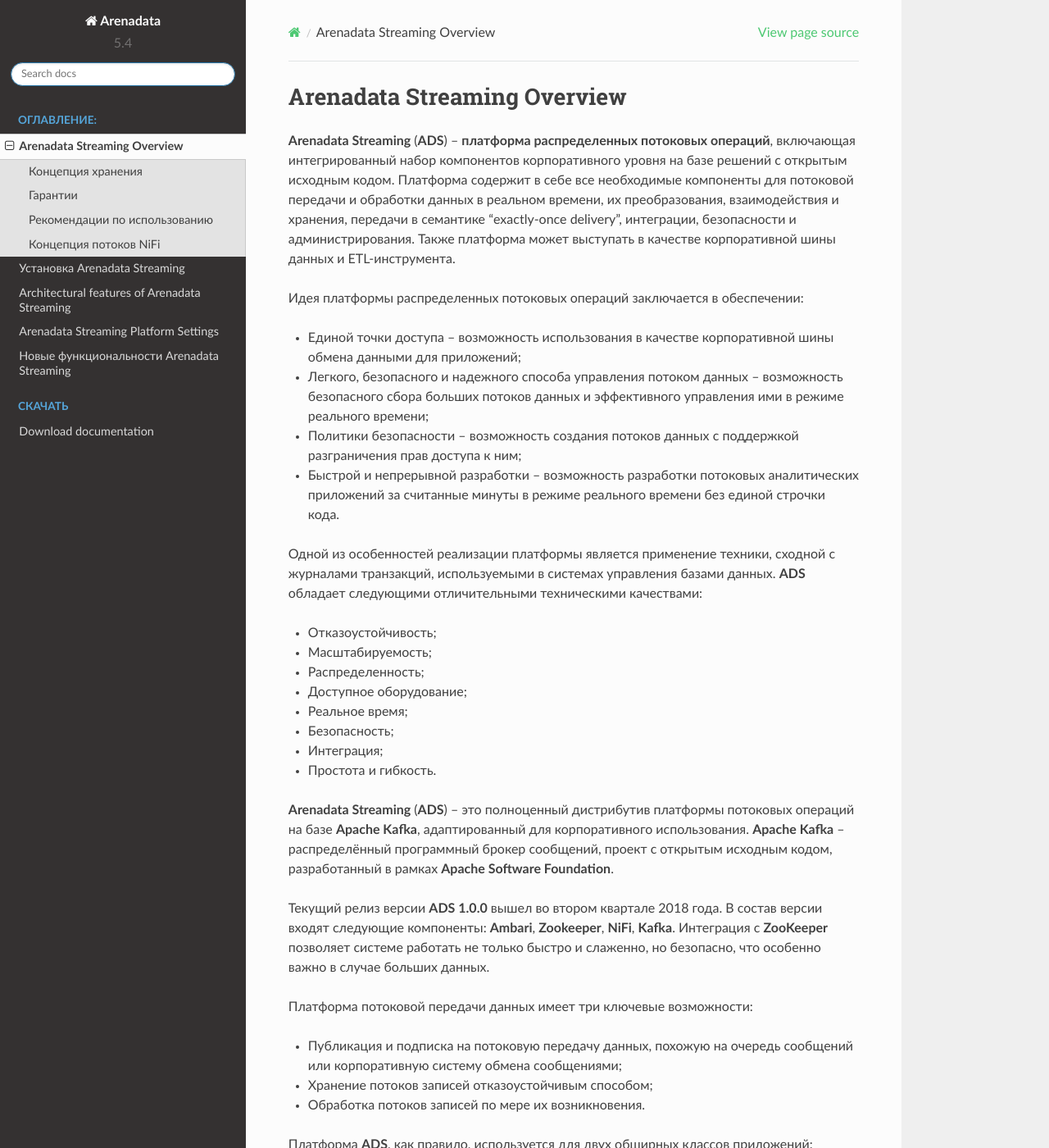
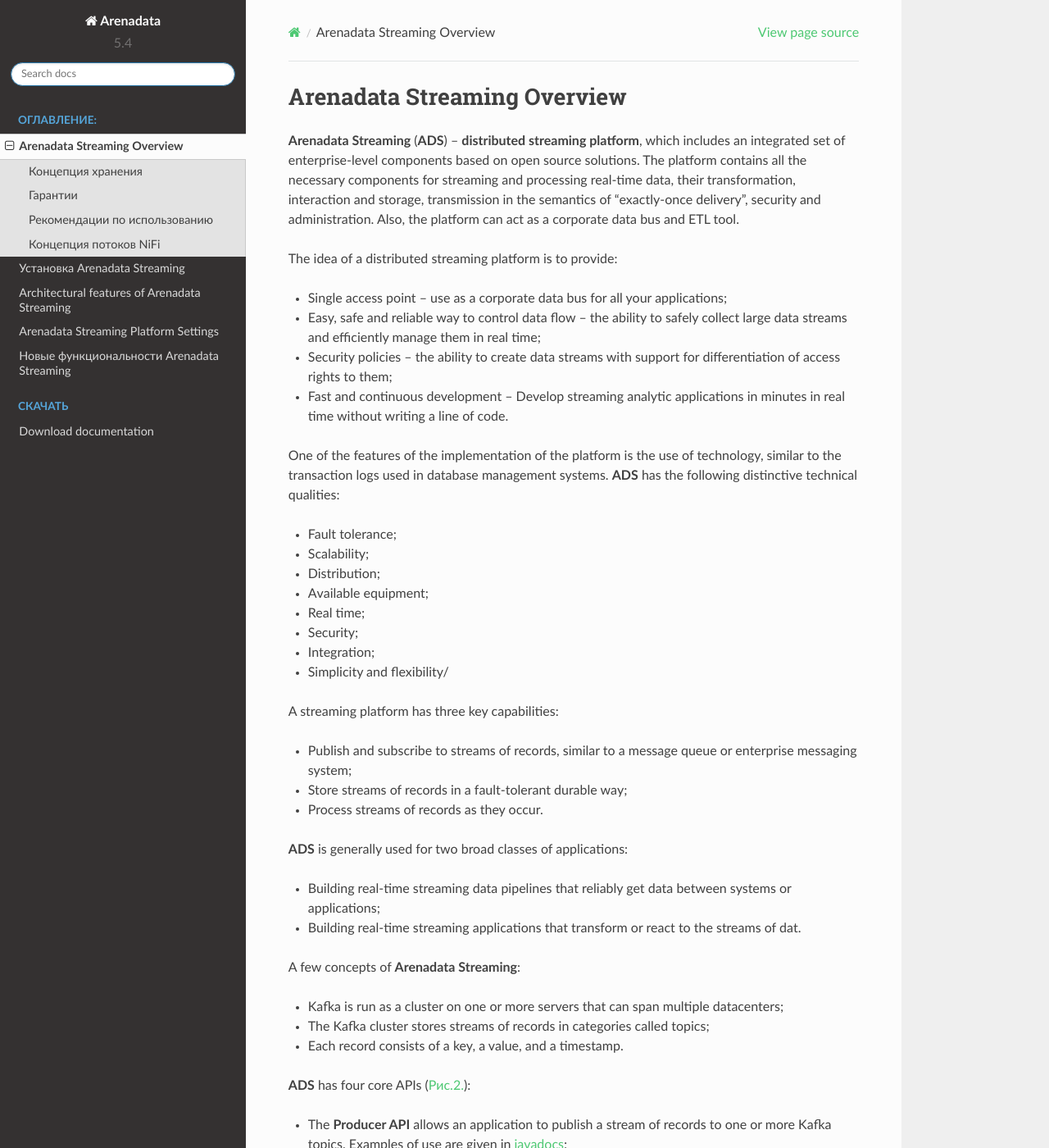
Before and after one commit to arenadata/docs_ads, a Sphinx documentation site: the page built from source/Intro/index.rst, in a window 1280 px wide and 1400 px high. Shown: the whole window at 82% size. Built offline with Sphinx 7.4.7 and the Read the Docs theme 2.0.0, drawn with Linux system fonts in a browser that asks for light colours; pages that are not in the unit, such as notebooks, are missing from menus; some of the changed text lies outside the part shown.

Commit message:
Update index.rst

```diff
--- a/source/Intro/index.rst
+++ b/source/Intro/index.rst
@@ -1,100 +1,91 @@
 Arenadata Streaming Overview
 ================================
 
-**Arenadata Streaming** (**ADS**) -- **платформа распределенных потоковых операций**, включающая интегрированный набор компонентов корпоративного уровня на базе решений с открытым исходным кодом. Платформа содержит в себе все необходимые компоненты для потоковой передачи и обработки данных в реальном времени, их преобразования, взаимодействия и хранения, передачи в семантике "exactly-once delivery", интеграции, безопасности и администрирования. Также платформа может выступать в качестве корпоративной шины данных и ETL-инструмента.
+**Arenadata Streaming** (**ADS**) -- **distributed streaming platform**, which includes an integrated set of enterprise-level components based on open source solutions. The platform contains all the necessary components for streaming and processing real-time data, their transformation, interaction and storage, transmission in the semantics of "exactly-once delivery", security and administration. Also, the platform can act as a corporate data bus and ETL tool.
 
-Идея платформы распределенных потоковых операций заключается в обеспечении:
+The idea of a distributed streaming platform is to provide:
 
-+ Единой точки доступа -- возможность использования в качестве корпоративной шины обмена данными для приложений;
-+ Легкого, безопасного и надежного способа управления потоком данных -- возможность безопасного сбора больших потоков данных и эффективного управления ими в режиме реального времени;
-+ Политики безопасности -- возможность создания потоков данных с поддержкой разграничения прав доступа к ним;
-+ Быстрой и непрерывной разработки -- возможность разработки потоковых аналитических приложений за считанные минуты в режиме реального времени без единой строчки кода.
++ Single access point -- use as a corporate data bus for all your applications;
++ Easy, safe and reliable way to control data flow -- the ability to safely collect large data streams and efficiently manage them in real time;
++ Security policies -- the ability to create data streams with support for differentiation of access rights to them;
++ Fast and continuous development -- Develop streaming analytic applications in minutes in real time without writing a line of code.
 
-Одной из особенностей реализации платформы является применение техники, сходной с журналами транзакций, используемыми в системах управления базами данных. **ADS** обладает следующими отличительными техническими качествами:
+One of the features of the implementation of the platform is the use of technology, similar to the transaction logs used in database management systems. **ADS** has the following distinctive technical qualities:
 
-+ Отказоустойчивость;
-+ Масштабируемость;
-+ Распределенность;
-+ Доступное оборудование;
-+ Реальное время;
-+ Безопасность;
-+ Интеграция;
-+ Простота и гибкость.
++ Fault tolerance;
++ Scalability;
++ Distribution;
++ Available equipment;
++ Real time;
++ Security;
++ Integration;
++ Simplicity and flexibility/
 
-**Arenadata Streaming** (**ADS**) -- это полноценный дистрибутив платформы потоковых операций на базе **Apache Kafka**, адаптированный для корпоративного использования. **Apache Kafka** -- распределённый программный брокер сообщений, проект с открытым исходным кодом, разработанный в рамках **Apache Software Foundation**.
+A streaming platform has three key capabilities:
 
-Текущий релиз версии **ADS 1.0.0** вышел во втором квартале 2018 года. В состав версии входят следующие компоненты: **Ambari**, **Zookeeper**, **NiFi**, **Kafka**. Интеграция с **ZooKeeper** позволяет системе работать не только быстро и слаженно, но безопасно, что особенно важно в случае больших данных.
++ Publish and subscribe to streams of records, similar to a message queue or enterprise messaging system;
++ Store streams of records in a fault-tolerant durable way;
++ Process streams of records as they occur.
 
-Платформа потоковой передачи данных имеет три ключевые возможности:
+**ADS** is generally used for two broad classes of applications:
 
-+ Публикация и подписка на потоковую передачу данных, похожую на очередь сообщений или корпоративную систему обмена сообщениями;
-+ Хранение потоков записей отказоустойчивым способом;
-+ Обработка потоков записей по мере их возникновения.
++ Building real-time streaming data pipelines that reliably get data between systems or applications;
++ Building real-time streaming applications that transform or react to the streams of dat.
 
-Платформа **ADS**, как правило, используется для двух обширных классов приложений:
+A few concepts of  **Arenadata Streaming**:
 
-+ Создание канала для потоковой передачи данных в реальном времени с целью надежного обмена данными между системами и приложениями;
-+ Создание приложений для потоковой передачи данных в реальном времени с целью их преобразования и взаимодействия с другими потоками.
++ Kafka is run as a cluster on one or more servers that can span multiple datacenters;
++ The Kafka cluster stores streams of records in categories called topics;
++ Each record consists of a key, a value, and a timestamp.
 
-Несколько концепций **Arenadata Streaming**:
+**ADS** has four core APIs (:numref:`Рис.%s.<ADS_intro_API-ADS>`):
 
-+ **ADS** запускается как кластер на одном или нескольких серверах, которые могут располагаться в разных центрах обработки данных;
-+ В кластере **ADS** потоки записей хранятся по категориям, называемым *topics* (топики);
-+ Каждая запись состоит из ключа, значения и временной метки.
-
-**ADS** имеет четыре основных **API** (:numref:`Рис.%s.<ADS_intro_API-ADS>`):
-
-+ **Producer API** (поставщик) позволяет приложению публиковать поток записей по одному или нескольким топикам платформы. Примеры использования приведены в `javadocs <https://kafka.apache.org/11/javadoc/index.html?org/apache/kafka/clients/producer/KafkaProducer.html>`_;
-+ **Consumer API** (потребитель) позволяет приложению подписываться на один или несколько топиков и обрабатывать принадлежащие им потоки записей. Примеры использования приведены в `javadocs <https://kafka.apache.org/11/javadoc/index.html?org/apache/kafka/clients/consumer/KafkaConsumer.html>`_;
-+ **Streams API** позволяет приложению выступать в качестве *stream processor* (потокового процессора), потребляя входной поток данных из одного или нескольких топиков и создавая выходной поток данных так же для одного или нескольких топиков, эффективно преобразуя входные потоки в выходные. Примеры использования приведены в `javadocs <https://kafka.apache.org/11/javadoc/index.html?org/apache/kafka/streams/KafkaStreams.html>`_;
-+ **Connector API** позволяет создавать и запускать повторное использование поставщиков и потребителей, которые связывают топики с существующими приложениями или системами данных. Например, коннектор для реляционной базы данных может записывать каждое изменение в таблицу. Примеры использования приведены в `javadocs <https://kafka.apache.org/11/javadoc/index.html?org/apache/kafka/connect>`_.
++ The **Producer API** allows an application to publish a stream of records to one or more Kafka topics. Examples of use are given in `javadocs <https://kafka.apache.org/11/javadoc/index.html?org/apache/kafka/clients/producer/KafkaProducer.html>`_;
++ The **Consumer API** allows an application to subscribe to one or more topics and process the stream of records produced to them. Examples of use are given in `javadocs <https://kafka.apache.org/11/javadoc/index.html?org/apache/kafka/clients/consumer/KafkaConsumer.html>`_;
++ The **Streams API** allows an application to act as a stream processor, consuming an input stream from one or more topics and producing an output stream to one or more output topics, effectively transforming the input streams to output streams. Examples of use are given in `javadocs <https://kafka.apache.org/11/javadoc/index.html?org/apache/kafka/streams/KafkaStreams.html>`_;
++ The **Connector API** allows building and running reusable producers or consumers that connect Kafka topics to existing applications or data systems. For example, a connector to a relational database might capture every change to a table.. Examples of use are given in `javadocs <https://kafka.apache.org/11/javadoc/index.html?org/apache/kafka/connect>`_.
 
 
 .. _ADS_intro_API-ADS:
 
-.. figure:: ../imgs/ADS_intro_API-ADS.*
+.. figure:: ../imgs/ADS_intro_API-ADS.png
    :align: center
 
-   API платформы ADS
+   ADS Platform API
 
-Kлиенты для работы с **Apache Kafka** доступны на многих языках программирования (`Clients <https://cwiki.apache.org/confluence/display/KAFKA/Clients>`_).
+**Apache Kafka** clients are available in many programming languages. (`Clients <https://cwiki.apache.org/confluence/display/KAFKA/Clients>`_).
 
-Сервис **NiFi** в составе платформы **ADS** мощный инструмент для построения масштабируемых ориентированных графов маршрутизации данных и их преобразования. Некоторые из высокоуровневых возможностей и целей **NiFi**:
+The **NiFi** service as part of the platform **ADS** is a powerful tool for building scalable oriented data routing graphs and their conversion. Some of the high-level features and goals **NiFi**:
 
-+ Веб-интерфейс пользователя
++ Web user interface:
+  + Development, management and monitoring in a single interface;
 
-  + Разработка, управление и мониторинг в едином интерфейсе
++ Flexible configuration depending on needs:
+  + Loss resistance or guaranteed delivery;
+  + Low latency or high bandwidth;
+  + Dynamic prioritization;
+  + The ability to change the flow at run time;
 
-+ Гибкое конфигурирование в зависимости от потребностей
++ Origin of data:
+  + Tracking data flow from start to finish;
 
-  + Устойчивость к потерям или гарантированная доставка
-  + Низкая задержка или высокая пропускной способности
-  + Динамическое определение приоритетов
-  + Возможность изменения потока во время выполнения
++ Expansion of functionality:
+  + The ability to create your own processors and much more;
+  + Ensuring rapid development and effective testing;
 
-+ Происхождение данных
++ Security:
+  + SSL, SSH, HTTPS, encrypted content, etc.;
+  + Multi-tenant authorization and internal authorization/policy management.
 
-  + Отслеживание потока данных от начала до конца
-
-+ Расширение функционциональных возможностей
-
-  + Возможность создания собственных процессоров и многого другого
-  + Обеспечение быстрой разработки и эффективного тестирования
-
-+ Безопасность
-
-  + SSL, SSH, HTTPS, зашифрованный контент и т.д.
-  + Multi-tenant авторизация и внутренняя авторизация/управление политикой
-
-В документации приведены концепции хранения в платформе **Arenadata Streaming**, гарантии и рекомендации по использованию **ADS**. Раздел предлагается к прочтению перед переходом к непосредственной установке системы.
+The documentation contains storage concepts for the **Arenadata Streaming** platform, warranties and recommendations for using **ADS**. The section is proposed for reading before proceeding to the direct installation of the system.
 
 
-.. important:: Контактная информация службы поддержки -- e-mail: info@arenadata.io
+.. important:: Contact information support service -- e-mail: info@arenadata.io
 
 
 .. toctree::
    :maxdepth: 2
-   :caption: Оглавление:
+   :caption: Table of contents:
 
    concept
    guarantees
```
